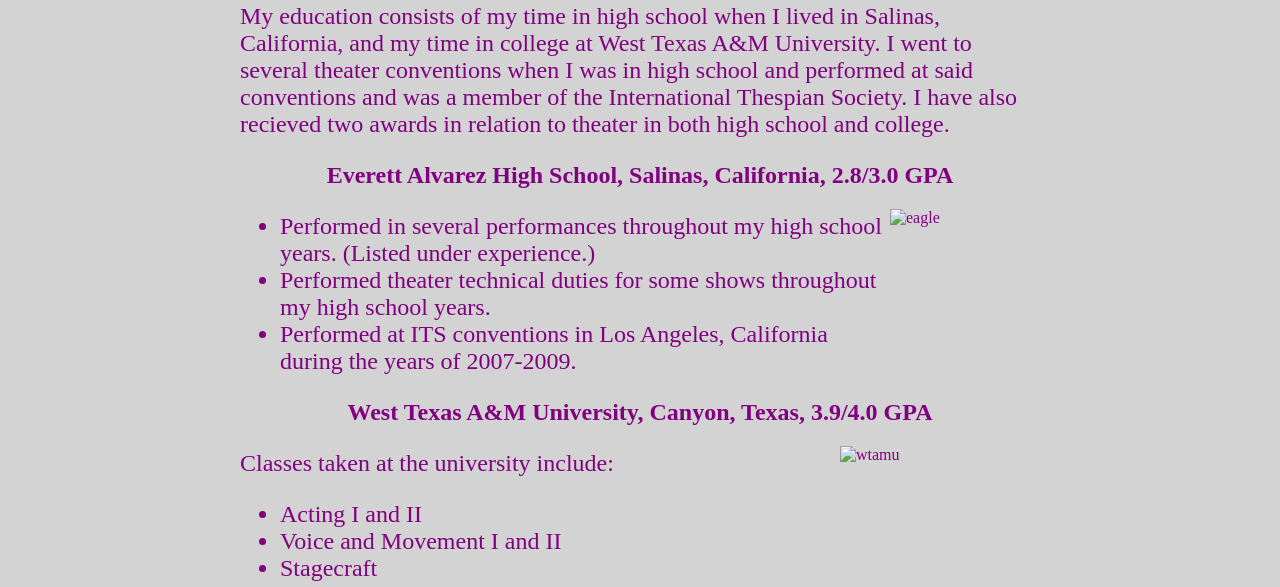
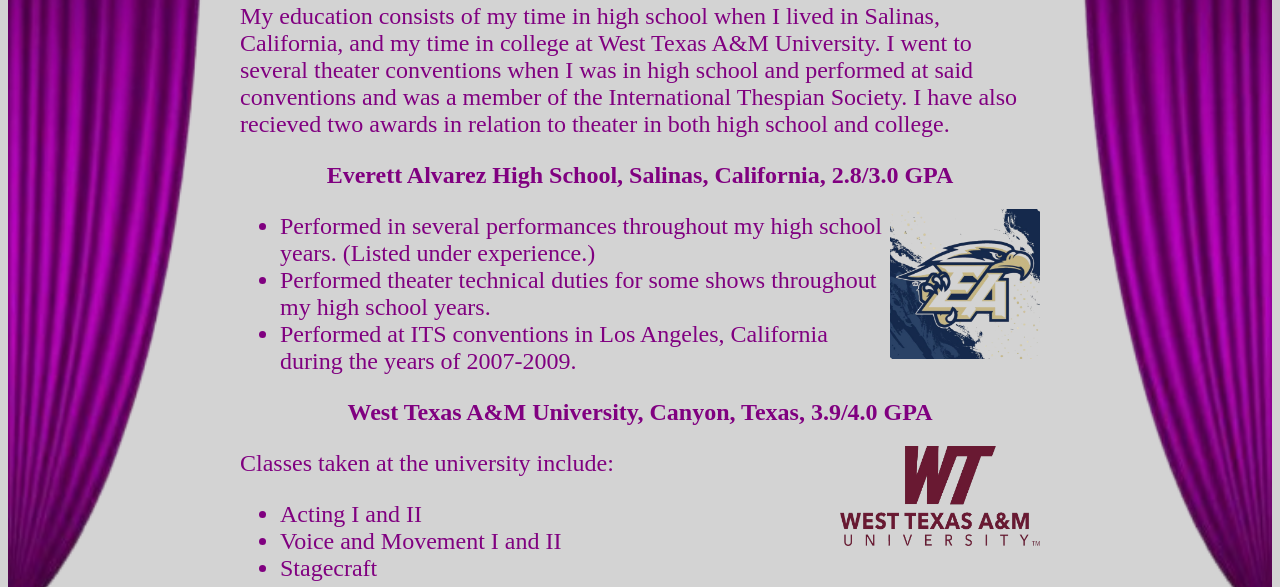
Before and after one commit to masonshields92/masonshields92.github.io, a plain HTML site: page education.html in a window 1280 px wide. Shown: the part 213-800 px from the top of the page. Drawn offline with Linux system fonts and the light colour scheme.

Commit message:
Update education.html
fixing images

```diff
--- a/education.html
+++ b/education.html
@@ -15,21 +15,21 @@
         </div>
       </div><a href="contact.html">Contact Me</a></div><p class="credit">Website made by Mason Shields</p>
    <hr>
-   <img src="img/curtain1.png" title="leftcurtain" alt="leftcurtain" width="200px" height="1040px" class="borderleft">
-   <img src="img/curtain2.png" title="rightcurtain" alt="rightcurtain" width="200px" height="1040px" class="borderright">
+   <img src="curtain1.png" title="leftcurtain" alt="leftcurtain" width="200px" height="1040px" class="borderleft">
+   <img src="curtain2.png" title="rightcurtain" alt="rightcurtain" width="200px" height="1040px" class="borderright">
    <h1>Education</h1>
    <div class="limit"><p>My education consists of my time in high school when I lived in Salinas, California, and my time in college at West Texas A&M University.
     I went to several theater conventions when I was in high school and performed at said conventions and was a member of the International Thespian Society.
     I have also recieved two awards in relation to theater in both high school and college.</p>
     <h2>Everett Alvarez High School, Salinas, California, 2.8/3.0 GPA</h2>
-    <img src="img/eagle.png" title="eagle" alt="eagle" width="150px" height="150px" class="borderright">
+    <img src="eagle.png" title="eagle" alt="eagle" width="150px" height="150px" class="borderright">
     <ul>
         <li>Performed in several performances throughout my high school years. (Listed under experience.)</li>
         <li>Performed theater technical duties for some shows throughout my high school years.</li>
         <li>Performed at ITS conventions in Los Angeles, California during the years of 2007-2009.</li>
     </ul>
     <h2>West Texas A&M University, Canyon, Texas, 3.9/4.0 GPA</h2>
-    <img src="img/wtamu.png" title="wtamu" alt="wtamu" width="200px" height="100px" class="borderright">
+    <img src="wtamu.png" title="wtamu" alt="wtamu" width="200px" height="100px" class="borderright">
     <p>Classes taken at the university include:</p>
     <ul>
         <li>Acting I and II</li>
```
